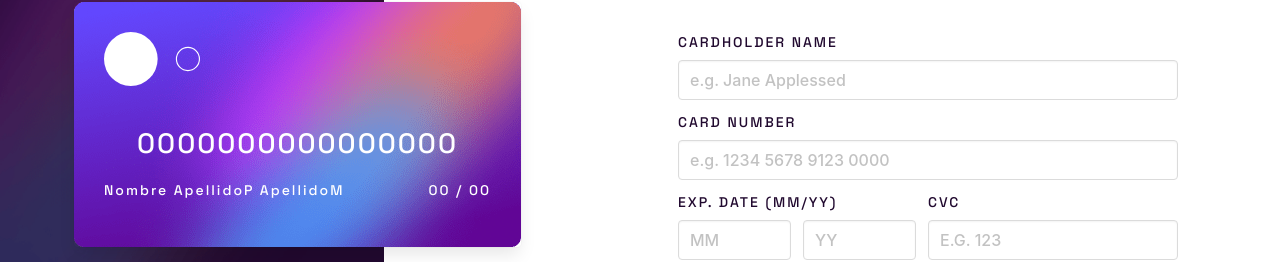
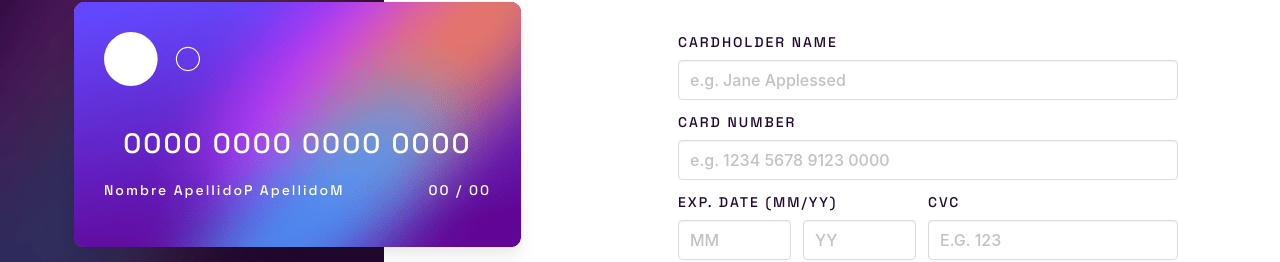
Before and after one commit to irontrooper7/interactive-card-details, a Next.js app: page / in a window 1280 px wide. Shown: the part 183-445 px from the top of the page. Built offline with nearby package versions, Linux system fonts and the light colour scheme.

Commit message:
[mod] split card number function

```diff
--- a/src/components/Card.jsx
+++ b/src/components/Card.jsx
@@ -1,12 +1,27 @@
+import { useEffect, useState } from "react"
+
 export default function Card({name, number, month, year, cvc, type}) {
     if(type === 'front-card') {
+
+        const [formatNumber, setFormatNumber] = useState()
+
+        useEffect(() => {
+            // Definir el string de 16 números
+            var numberString = number.toString();
+            var result = ""
+            for (var i = 0; i < numberString.length; i += 4) {
+                result += numberString.substring(i, i + 4) + " ";
+            }
+            // Eliminar el espacio adicional al final
+            setFormatNumber(result.trim())
+        })
+
         return (
             <div className='card card-front'>
                 <figure className="image is-96x96">
                     <img src="/assets/card-logo.svg" />
                 </figure>
-                <h3>{number ? number.slice(0, 16) : '0000000000000000'}</h3>
-                {/* <h3>0000 0000 0000 0000</h3> */}
+                <h3>{formatNumber ? formatNumber : '0000 0000 0000 0000'}</h3>
                 <div className='is-flex is-align-items-center is-justify-content-space-between'>
                     <p>{name ? name : 'Nombre ApellidoP ApellidoM'}</p>
                     <p>{month ? month.slice(0, 2) : '00'} / {year ? year.slice(0, 2) : '00'}</p>
--- a/src/components/Form.js
+++ b/src/components/Form.js
@@ -1,4 +1,4 @@
-import { useEffect, useState } from 'react';
+import { useState } from 'react';
 import { Formik, Form, Field } from 'formik';
 import * as Yup from 'yup';
 import Card from './Card';
@@ -32,11 +32,11 @@ const DataUserCardSchema = Yup.object().shape({
 export default function SubmitForm() {
 
 	const [formComplete, setFormComplete] = useState(false)
-	const [cardNumber, setCardNumber] = useState('0000000000000000');
-    const [cardName, setCardName] = useState('Nombre ApellidoP ApellidoM');
-    const [cardMonth, setCardMonth] = useState('00');
-	const [cardYear, setCardYear] = useState('00');
-    const [cardCVC, setCardCVC] = useState('000');
+	const [cardNumber, setCardNumber] = useState('');
+    const [cardName, setCardName] = useState('');
+    const [cardMonth, setCardMonth] = useState('');
+	const [cardYear, setCardYear] = useState('');
+    const [cardCVC, setCardCVC] = useState('');
 
 	return (
 		<div className='form-container columns is-gapless'>
@@ -60,8 +60,11 @@ export default function SubmitForm() {
 							initialValues={{ userCardNumber: '', userCardName: '', userCardMonth: '', userCardYear: '', userCardCVV: ''}}
 							validationSchema={DataUserCardSchema}
 							onSubmit={values => {
+								setFormComplete(true);
 								console.log(values);
-								setFormComplete(true);
+								setTimeout(() => {
+									setFormComplete(false)
+								}, 5000)
 							}}
 						>
 							{({ errors, touched }) => (
@@ -114,8 +117,7 @@ export default function SubmitForm() {
 													/>
 												</div>
 											</div>
-											{errors.userCardMonth || errors.userCardYear && touched.userCardMonth || touched.userCardYear ? ( <p className="help is-danger mb-0">{errors.userCardMonth}</p> ) : null}
-											{/* {errors.userCardYear && touched.userCardYear ? ( <p className="help is-danger mb-0">{errors.userCardYear}</p> ) : null} */}
+											{errors.userCardMonth && errors.userCardYear || touched.userCardMonth && touched.userCardYear ? ( <p className="help is-danger mb-0">{errors.userCardMonth}</p> ) : null}
 										</div>
 										<div className='column is-6 field p-0'>
 											<label className='label'>CVC</label>
```
